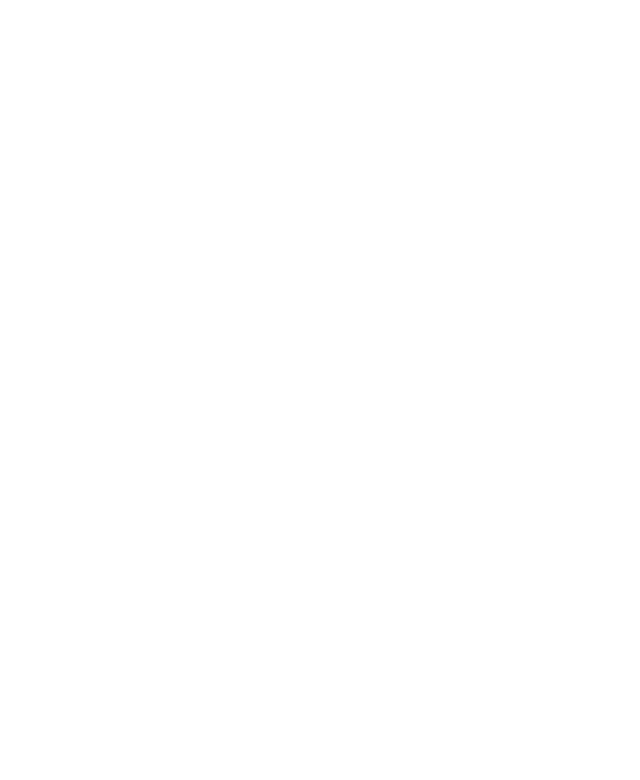
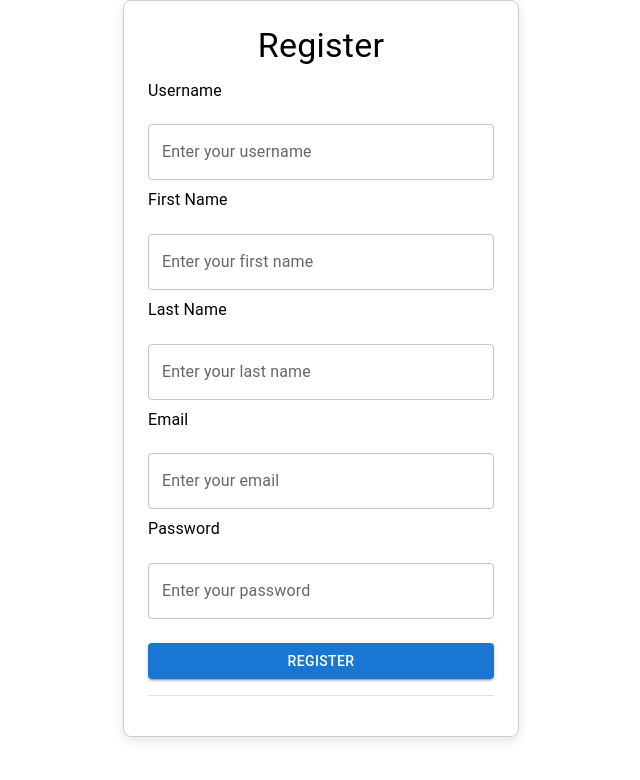
Before and after one commit to Nivix047/oauth-django-frontend, a React (Create React App) app: page /register in a window 1280 px wide. Before the commit this address had no page. Shown: the top 780 px of the page, without its empty margins (319-959 px from the left). Built offline with nearby package versions, Linux system fonts and the light colour scheme.

Commit message:
Added user registration page and form

```diff
--- a/src/App.js
+++ b/src/App.js
@@ -1,12 +1,14 @@
 import React from "react";
 import { BrowserRouter as Router, Routes, Route } from "react-router-dom";
 import Login from "./pages/login";
+import Register from "./pages/register";
 
 function App() {
   return (
     <Router>
       <Routes>
-        <Route path="/" element={<Login />} />{" "}
+        <Route path="/" element={<Login />} />
+        <Route path="register" element={<Register />} />
       </Routes>
     </Router>
   );
--- a/src/components/Login/LoginForm.js
+++ b/src/components/Login/LoginForm.js
@@ -6,16 +6,16 @@
   Typography,
   Box,
   Divider,
-  Alert, // To display error messages
+  Alert,
 } from "@mui/material";
 import axios from "axios";
-import { useNavigate } from "react-router-dom";
-import GitHubIcon from "@mui/icons-material/GitHub"; // GitHub icon from Material UI
+import { useNavigate, Link } from "react-router-dom"; // Import Link for routing
+import GitHubIcon from "@mui/icons-material/GitHub";
 
 const LoginForm = () => {
   const [username, setUsername] = useState("");
   const [password, setPassword] = useState("");
-  const [errorMessage, setErrorMessage] = useState(""); // State to store error message
+  const [errorMessage, setErrorMessage] = useState("");
   const navigate = useNavigate();
 
   const handleSubmit = async (e) => {
@@ -31,9 +31,8 @@
       localStorage.setItem("token", response.data.token);
       navigate("/dashboard"); // Redirect after successful login
     } catch (error) {
-      // Capture the error and set the error message
       if (error.response && error.response.data) {
-        setErrorMessage(error.response.data.error); // Assuming the backend sends error in {error: "Invalid password"} format
+        setErrorMessage(error.response.data.error);
       } else {
         setErrorMessage("An error occurred. Please try again.");
       }
@@ -42,7 +41,6 @@
 
   return (
     <Container maxWidth="xs">
-      {/* Border around the box */}
       <Box
         sx={{
           border: "1px solid #ccc", // Light grey border
@@ -55,7 +53,6 @@
           Login
         </Typography>
 
-        {/* Show error message if there's any */}
         {errorMessage && (
           <Alert severity="error" sx={{ mb: 2 }}>
             {errorMessage}
@@ -114,6 +111,16 @@
             GitHub
           </Button>
         </Box>
+
+        <Typography variant="body2" align="center" sx={{ mt: 2 }}>
+          Don’t have an account?{" "}
+          <Link
+            to="/register"
+            style={{ textDecoration: "none", color: "#1976d2" }}
+          >
+            Create new account
+          </Link>
+        </Typography>
       </Box>
     </Container>
   );
--- /dev/null
+++ b/src/components/Register/RegisterForm.js
@@ -0,0 +1,162 @@
+import React, { useState } from "react";
+import {
+  Button,
+  TextField,
+  Container,
+  Typography,
+  Box,
+  Divider,
+  Alert,
+} from "@mui/material";
+import { useNavigate } from "react-router-dom";
+
+const RegisterForm = () => {
+  const [username, setUsername] = useState("");
+  const [firstName, setFirstName] = useState("");
+  const [lastName, setLastName] = useState("");
+  const [email, setEmail] = useState("");
+  const [password, setPassword] = useState("");
+  const [errorMessage, setErrorMessage] = useState("");
+  const [successMessage, setSuccessMessage] = useState("");
+  const navigate = useNavigate();
+
+  const handleSubmit = async (e) => {
+    e.preventDefault();
+    try {
+      // Log the data being sent to ensure it's correct
+      console.log({
+        username,
+        first_name: firstName,
+        last_name: lastName,
+        email,
+        password,
+      });
+
+      // Clear any error messages
+      setErrorMessage("");
+
+      // Show success message and redirect
+      setSuccessMessage("Registration successful! Redirecting to login...");
+      setTimeout(() => {
+        navigate("/login");
+      }, 2000);
+    } catch (error) {
+      // Log the error for debugging
+      console.log("Registration error:", error);
+
+      // Handle validation errors or unexpected errors
+      if (error.response && error.response.data) {
+        setErrorMessage("Registration failed. Please check the input fields.");
+      } else {
+        setErrorMessage("An error occurred. Please try again.");
+      }
+    }
+  };
+
+  return (
+    <Container maxWidth="xs">
+      <Box
+        sx={{
+          border: "1px solid #ccc", // Light grey border
+          padding: 3,
+          borderRadius: 2,
+          boxShadow: "0px 4px 12px rgba(0, 0, 0, 0.1)",
+        }}
+      >
+        <Typography variant="h4" gutterBottom align="center">
+          Register
+        </Typography>
+
+        {errorMessage && (
+          <Alert severity="error" sx={{ mb: 2 }}>
+            {errorMessage}
+          </Alert>
+        )}
+
+        {successMessage && (
+          <Alert severity="success" sx={{ mb: 2 }}>
+            {successMessage}
+          </Alert>
+        )}
+
+        <form onSubmit={handleSubmit}>
+          <Typography variant="body1" gutterBottom>
+            Username
+          </Typography>
+          <TextField
+            label="Enter your username"
+            value={username}
+            onChange={(e) => setUsername(e.target.value)}
+            fullWidth
+            margin="normal"
+            autoComplete="username"
+          />
+
+          <Typography variant="body1" gutterBottom>
+            First Name
+          </Typography>
+          <TextField
+            label="Enter your first name"
+            value={firstName}
+            onChange={(e) => setFirstName(e.target.value)}
+            fullWidth
+            margin="normal"
+            autoComplete="given-name"
+          />
+
+          <Typography variant="body1" gutterBottom>
+            Last Name
+          </Typography>
+          <TextField
+            label="Enter your last name"
+            value={lastName}
+            onChange={(e) => setLastName(e.target.value)}
+            fullWidth
+            margin="normal"
+            autoComplete="family-name"
+          />
+
+          <Typography variant="body1" gutterBottom>
+            Email
+          </Typography>
+          <TextField
+            label="Enter your email"
+            value={email}
+            onChange={(e) => setEmail(e.target.value)}
+            fullWidth
+            margin="normal"
+            type="email"
+            autoComplete="email"
+          />
+
+          <Typography variant="body1" gutterBottom>
+            Password
+          </Typography>
+          <TextField
+            label="Enter your password"
+            type="password"
+            value={password}
+            onChange={(e) => setPassword(e.target.value)}
+            fullWidth
+            margin="normal"
+            autoComplete="new-password"
+          />
+
+          <Button
+            type="submit"
+            variant="contained"
+            color="primary"
+            fullWidth
+            sx={{ mt: 2 }}
+          >
+            Register
+          </Button>
+        </form>
+
+        <Divider sx={{ my: 2 }} />
+      </Box>
+    </Container>
+  );
+};
+
+export default RegisterForm;
--- /dev/null
+++ b/src/pages/register/index.js
@@ -0,0 +1,13 @@
+import React from "react";
+import { Container } from "@mui/material";
+import RegisterForm from "../../components/Register/RegisterForm";
+
+const Register = () => {
+  return (
+    <Container maxWidth="sm">
+      <RegisterForm />
+    </Container>
+  );
+};
+
+export default Register;
```
